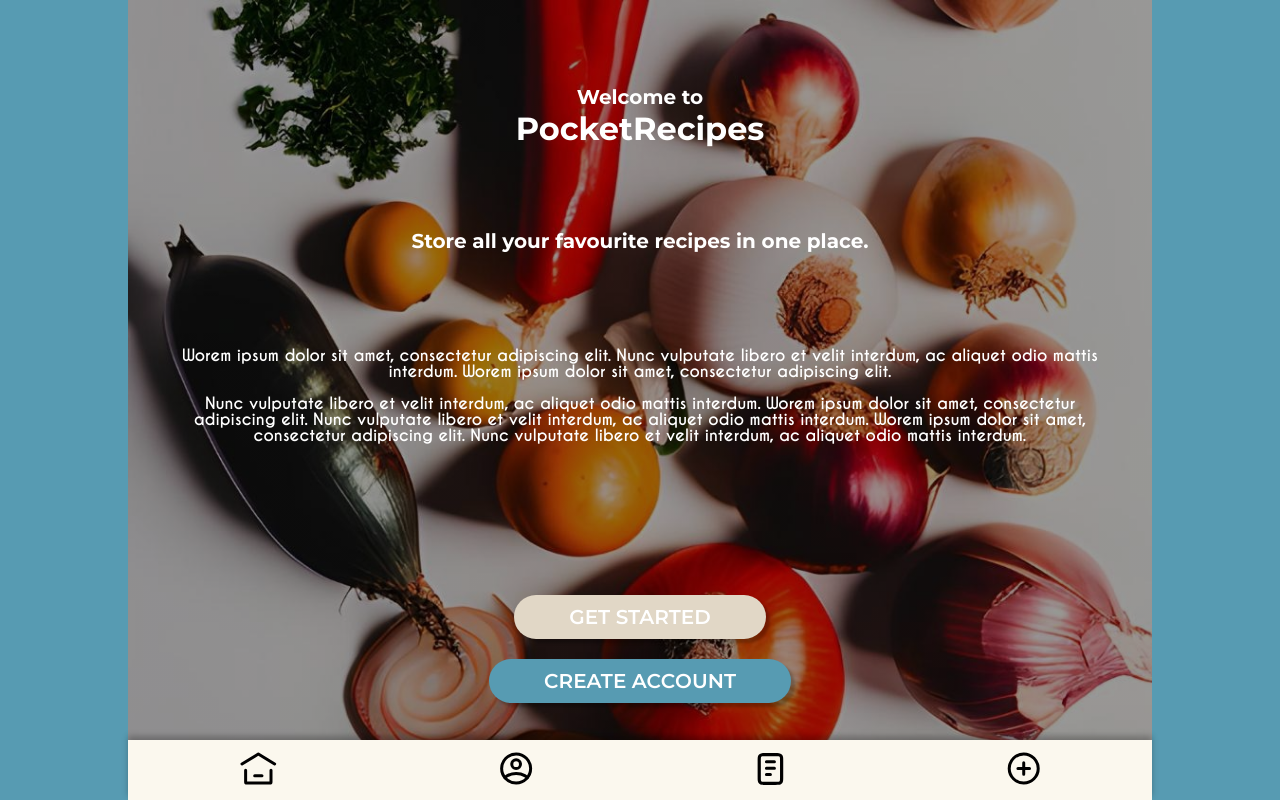
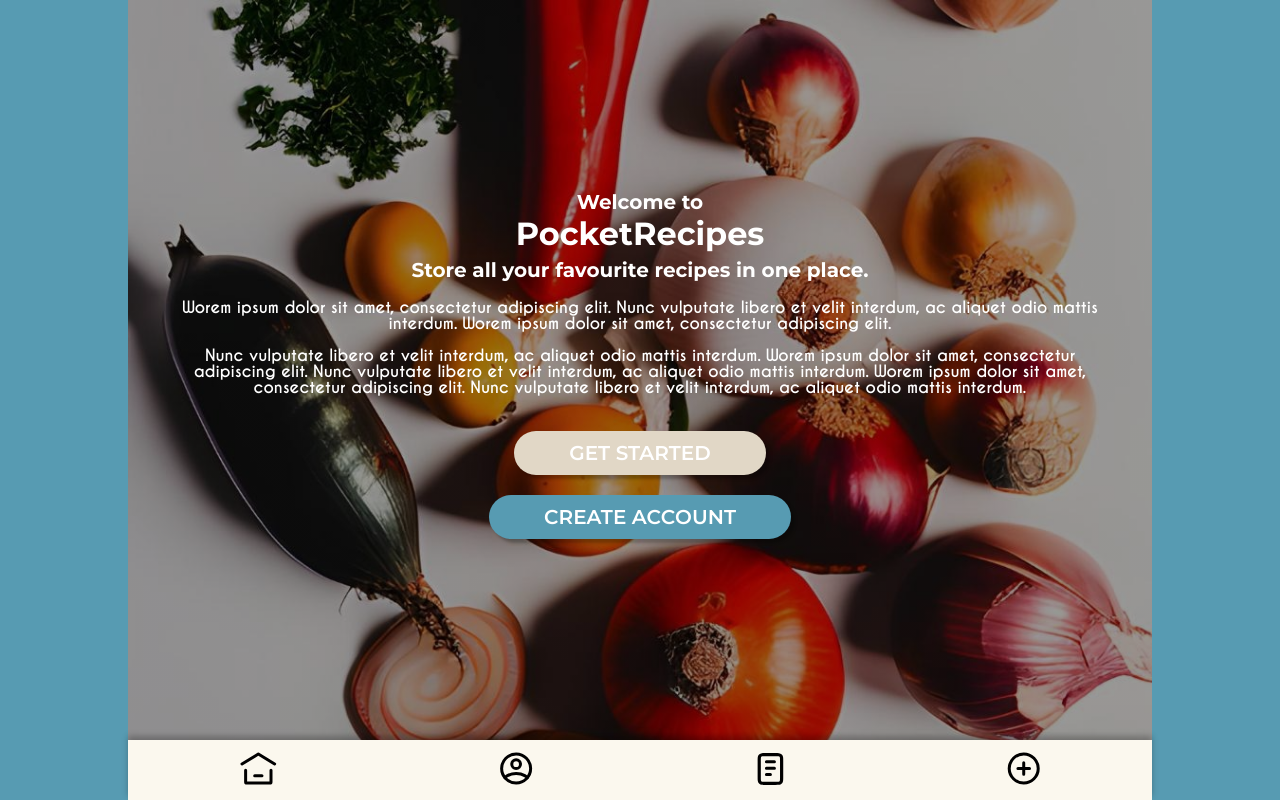
Before and after one commit to zhva/PocketRecipes, a React (Create React App) app: page / in a window 1280 px wide. Built offline with nearby package versions, Linux system fonts and the light colour scheme; no server answers; the HTML template or start-up script is replaced by a standard one.

Commit message:
fixes StartingPage styling

```diff
--- a/src/components/RecipeButtons.jsx
+++ b/src/components/RecipeButtons.jsx
@@ -10,6 +10,7 @@ import { auth, database } from '../firebase'
 export const RecipeButtons = (recipeId) => {
     const navigate = useNavigate()
     const [user] = useAuthState(auth)
+
     const deleteRecipe = () => {
         const recipeRef = ref(database, `users/${user?.uid}/recipes/${recipeId.recipeId}`)
         remove(recipeRef)
--- a/src/components/StartingPage.jsx
+++ b/src/components/StartingPage.jsx
@@ -13,6 +13,7 @@ export const StartingPage = () => {
   const navigate = useNavigate()
   return (
         <div className="starting-page-container">
+          <div>
             <WelcomeHeadline />
             <SubHeadline>Store all your favourite recipes in one place.</SubHeadline>
             <InfoText>
@@ -34,6 +35,7 @@ export const StartingPage = () => {
                 : <Button type='button' onClick={() => navigate('/signup')}>Create account</Button>
               }
             </div>
+            </div>
         </div>
   )
 }
--- a/src/scss/InfoText.scss
+++ b/src/scss/InfoText.scss
@@ -1,6 +1,6 @@
 .starting-page-text{
     text-align: center;
     color: #ffffff;
-    padding-bottom: 75px;
+    padding-bottom: 35px;
     font-family: 'Caviar Dreams Bold';
 }
--- a/src/scss/StartingPage.scss
+++ b/src/scss/StartingPage.scss
@@ -1,10 +1,12 @@
 .starting-page-container{
+    >div {
+        padding: 0px 50px 60px 50px;
+    }
     h1, h2 {
         color: white;
     }
     height: 100vh;
-    width: calc(100% - 100px);
-    padding: 0px 50px;
+    width: 100%;
     display: flex;
     flex-direction: column;
     align-items: center;
```
